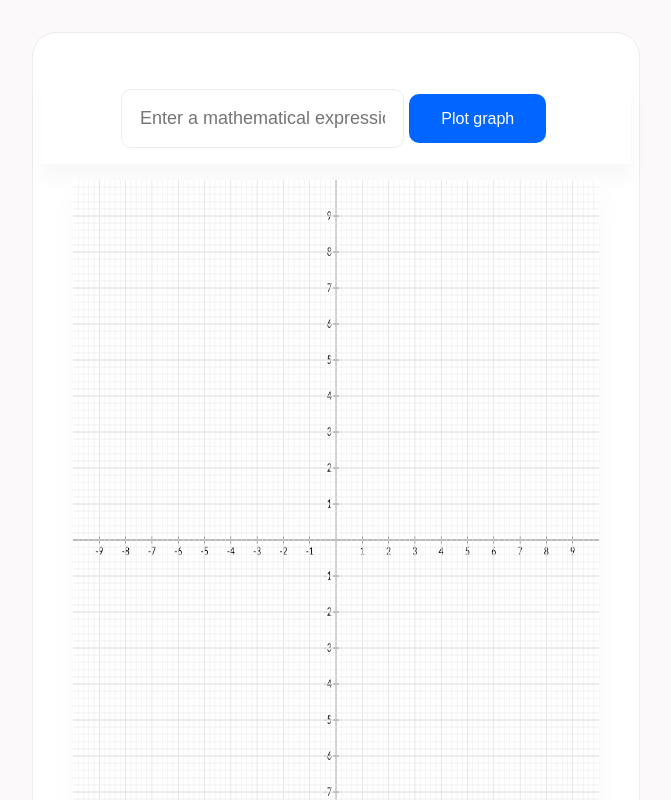
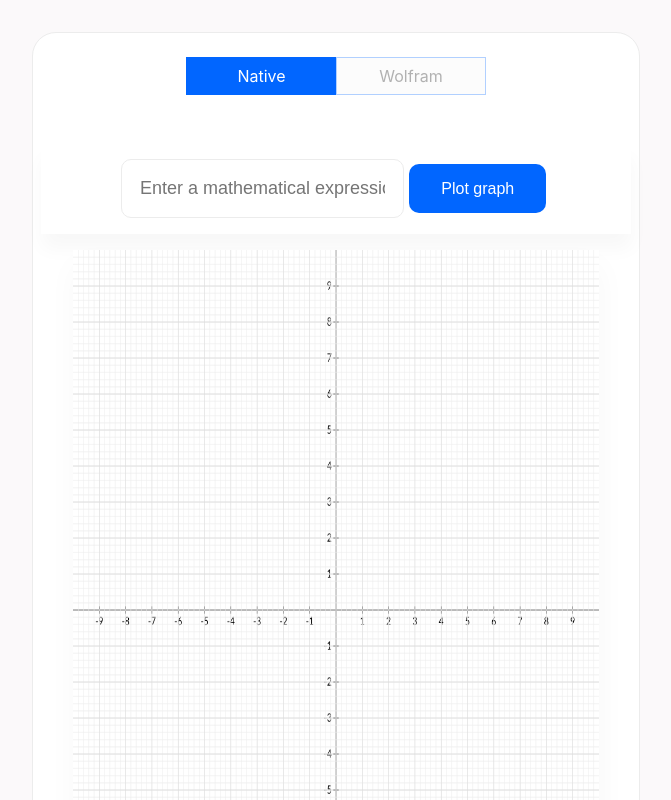
Before and after one commit to mindsworth/computational-intelligence, a React (Create React App) app: page / in a window 1280 px wide. Shown: the top 800 px of the page, without its empty margins (304-975 px from the left). Built offline with nearby package versions, Linux system fonts and the light colour scheme.

Commit message:
add switch

```diff
--- a/src/App.js
+++ b/src/App.js
@@ -102,8 +102,39 @@ function App() {
 
   return (
     <div className="App">
-      {/* <header className="App-header"></header> */}
       <div className="container">
+        <div className="app-switch">
+          <label
+            htmlFor="native"
+            className={`switch-label ${
+              chooseComputation === "native" ? "active" : ""
+            }`}
+          >
+            <input
+              type="radio"
+              name="switch"
+              value="native"
+              id="native"
+              onChange={(e) => setChooseComputation(e.target.value)}
+            />
+            Native
+          </label>
+          <label
+            htmlFor="wolfram"
+            className={`switch-label ${
+              chooseComputation === "wolfram" ? "active" : ""
+            }`}
+          >
+            <input
+              type="radio"
+              name="switch"
+              value="wolfram"
+              id="wolfram"
+              onChange={(e) => setChooseComputation(e.target.value)}
+            />
+            Wolfram
+          </label>
+        </div>
         <div className="input-container">
           <div className="form-input-group">
             <input
--- a/src/styles/App.scss
+++ b/src/styles/App.scss
@@ -12,6 +12,35 @@
     padding: 0.5em;
     border: 1px solid #ececec;
     height: 100%;
+
+    .app-switch {
+      text-align: center;
+      padding: 1em;
+
+      input {
+        display: none;
+      }
+
+      .switch-label {
+        padding: 0.5em 1em;
+        background-color: rgba(236, 236, 236, 0.562);
+        cursor: pointer;
+        min-width: 15rem;
+        display: inline-block;
+        opacity: 0.3;
+        border: 1px solid #0166ff;
+
+        &:first-child {
+          border-right: 0;
+        }
+
+        &.active {
+          background-color: #0166ff;
+          color: #ffffff;
+          opacity: 1;
+        }
+      }
+    }
 
     .input-container {
       // background-color: #ffffff;
```
